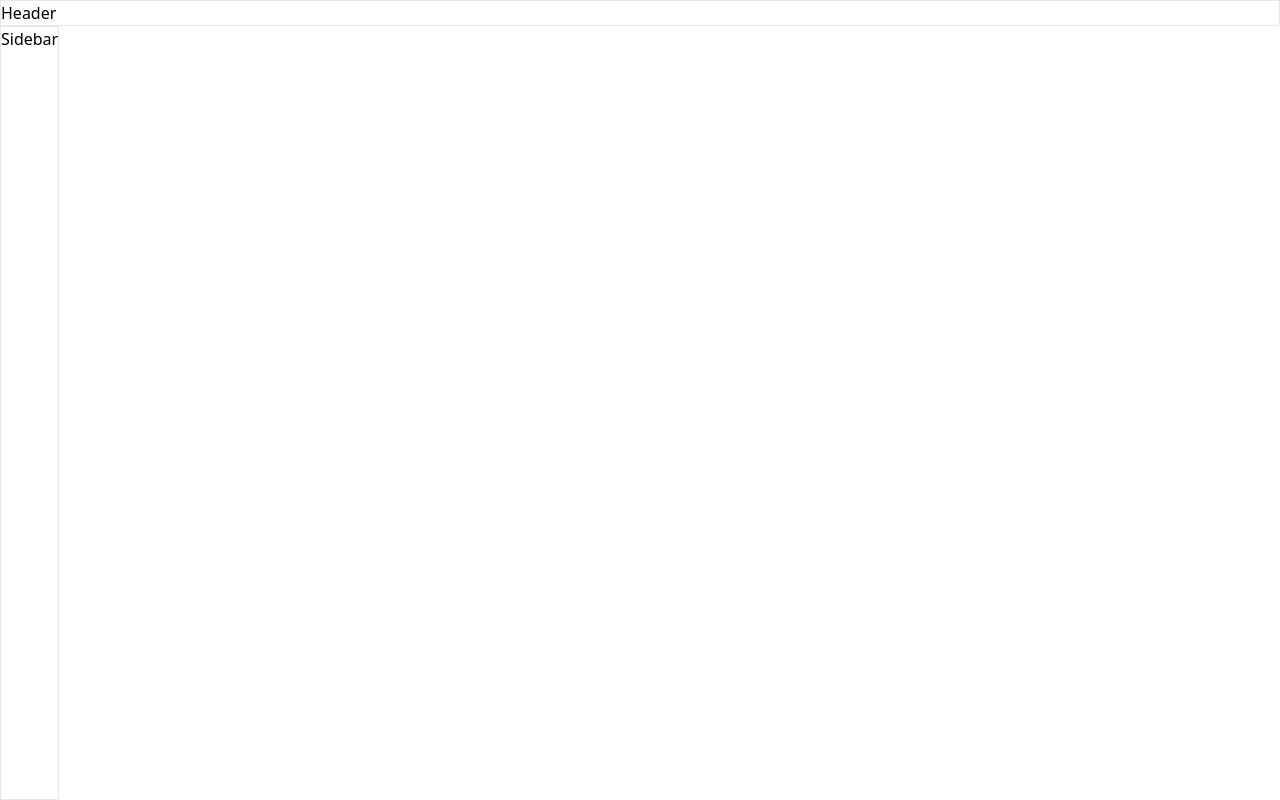
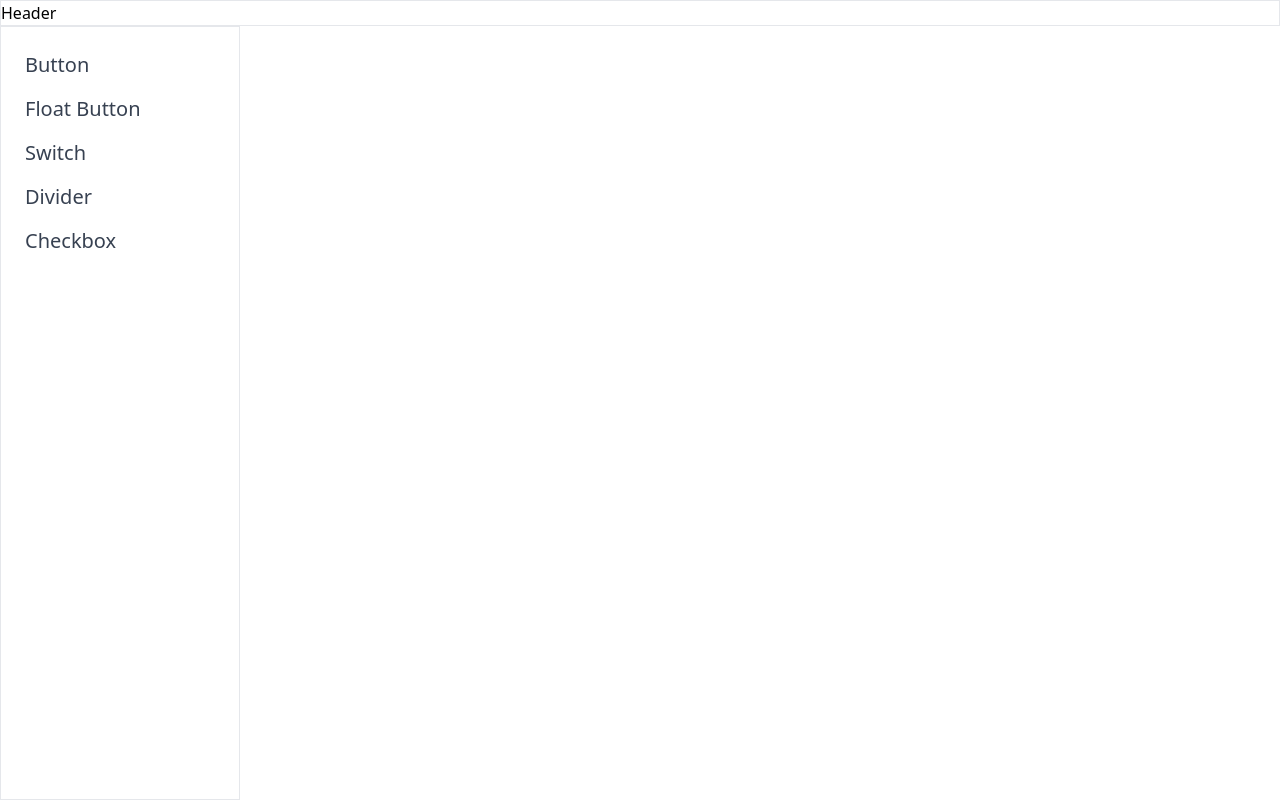
Before and after one commit to woorifisa-service-dev-4th/frontend-4th-woori-design-web, a Next.js app: page / in a window 1280 px wide. Built offline with nearby package versions, Linux system fonts and the light colour scheme.

Commit message:
feat: 사이드바 작업(+라우팅 연결)

```diff
--- a/components/sidebar.jsx
+++ b/components/sidebar.jsx
@@ -1,7 +1,21 @@
+import Link from "next/link";
+
 export default function Sidebar() {
-    return (
-        <aside className="border">
-            <h1>Sidebar</h1>
-        </aside>
-    );
+  const components = ["Button", "Float Button", "Switch", "Divider", "Checkbox"];
+
+  return (
+    <aside className="border p-6 w-60">
+      <ul className="space-y-4">
+        {components.map((component, index) => (
+          <li key={index}>
+            <Link href={`/${component.replace(/\s+/g, "").toLowerCase()}`}>
+              <button className="text-left block w-full text-xl text-gray-700 hover:text-blue-500 transition-colors">
+                {component}
+              </button>
+            </Link>
+          </li>
+        ))}
+      </ul>
+    </aside>
+  );
 }
```
